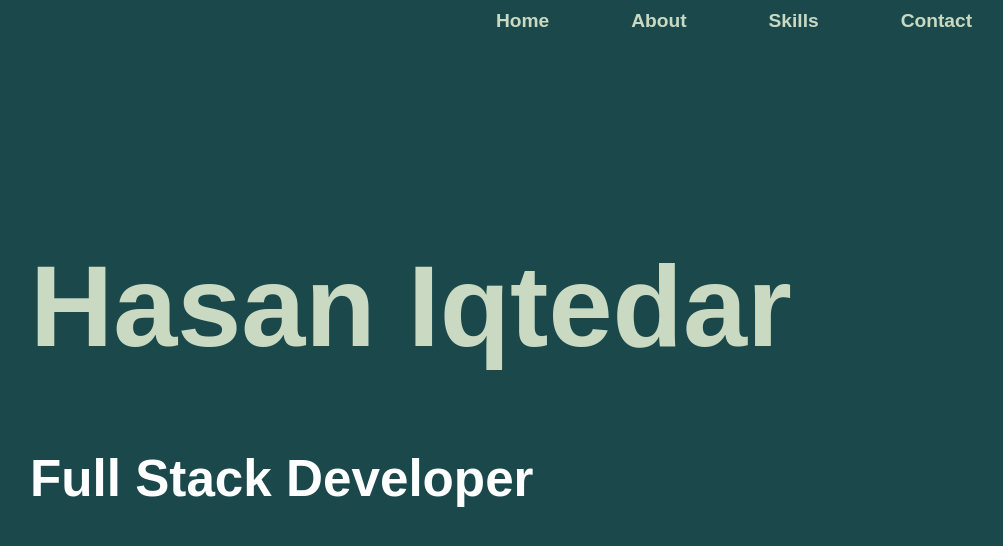
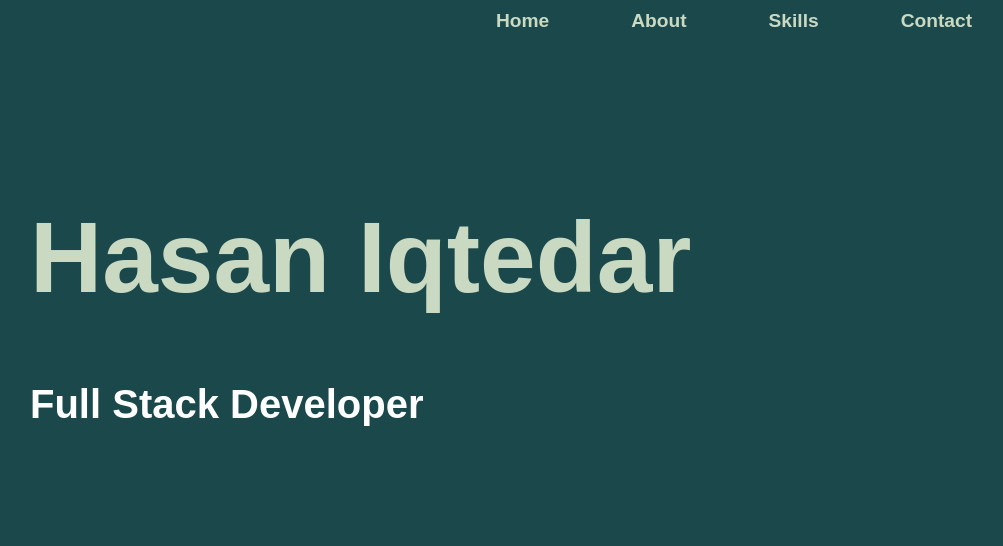
Before and after one commit to Hasan-Iqtedar/Hasan-Iqtedar.github.io, a React (Create React App) app: page / in a window 1280 px wide. Shown: the top 546 px of the page, without its empty margins (98-1101 px from the left). Built offline with nearby package versions, Linux system fonts and the light colour scheme.

Commit message:
Fix responsiveness

```diff
--- a/src/styles/home.css
+++ b/src/styles/home.css
@@ -1,14 +1,58 @@
 #home {
     width: 80%;
-    margin: 30vh auto 20vw auto;
+    margin: 25vh auto 20vw auto;
     scroll-margin-top: 30vh;
 }
 
 #home h1 {
-    font-size: 9vw;
+    /* font-size: 40px; */
 }
 
 #home h2 {
     color: white;
-    font-size: 4vw;
+    font-size: 15px;
 }
+
+@media (min-width: 400px) {
+    #home h1 {
+        font-size: 40px;
+    }
+
+    #home h2 {
+        color: white;
+        font-size: 20px;
+    }
+}
+
+@media (min-width: 600px) {
+    #home h1 {
+        font-size: 60px;
+    }
+
+    #home h2 {
+        color: white;
+        font-size: 30px;
+    }
+}
+
+@media (min-width: 800px) {
+    #home h1 {
+        font-size: 80px;
+    }
+
+    #home h2 {
+        color: white;
+        font-size: 35px;
+    }
+}
+
+@media (min-width: 1000px) {
+    #home h1 {
+        font-size: 100px;
+    }
+
+    #home h2 {
+        color: white;
+        font-size: 40px;
+    }
+}
```
Also changed, not shown: src/styles/about.css (added, +62 -0 lines).
